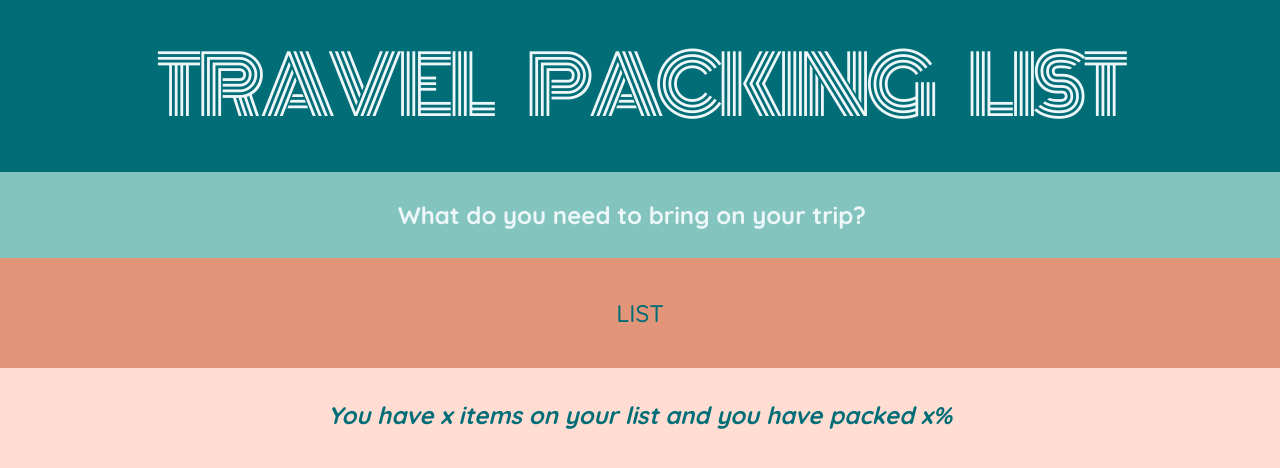
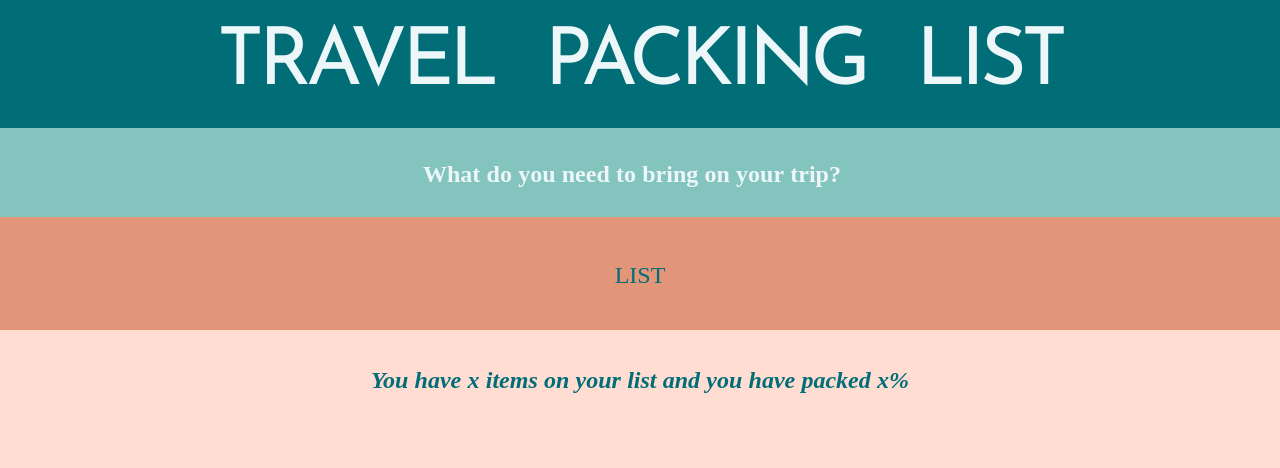
Before and after one commit to paulynompico/travel-list, a React (Create React App) app: page / in a window 1280 px wide. Shown: the top 468 px of the page. Built offline with nearby package versions, Linux system fonts and the light colour scheme.

Commit message:
Add font

```diff
--- a/src/index.css
+++ b/src/index.css
@@ -4,8 +4,7 @@ const initialItems = [
   { id: 2, description: "Socks", quantity: 12, packed: false },
 ];
 */
-
-@import url("https://fonts.googleapis.com/css2?family=Monoton&family=Quicksand:wght@500;700&display=swap");
+@import url("https://fonts.googleapis.com/css2?family=Josefin+Sans&family=Noto+Sans+Tagalog&family=Roboto&display=swap");
 
 * {
   margin: 0;
@@ -21,7 +20,7 @@ body {
   font-size: 2.4rem;
   font-family: sans-serif;
   color: #edf6f9;
-  font-family: "Quicksand";
+  font-family: "Noto Sans Tagalog";
   font-weight: 500;
   background-color: #ffddd2;
 }
@@ -36,7 +35,7 @@ body {
 h1 {
   text-align: center;
   background-color: #006d77;
-  font-family: "Monoton";
+  font-family: "Josefin Sans";
   font-size: 8rem;
   text-transform: uppercase;
   font-weight: 400;
```
